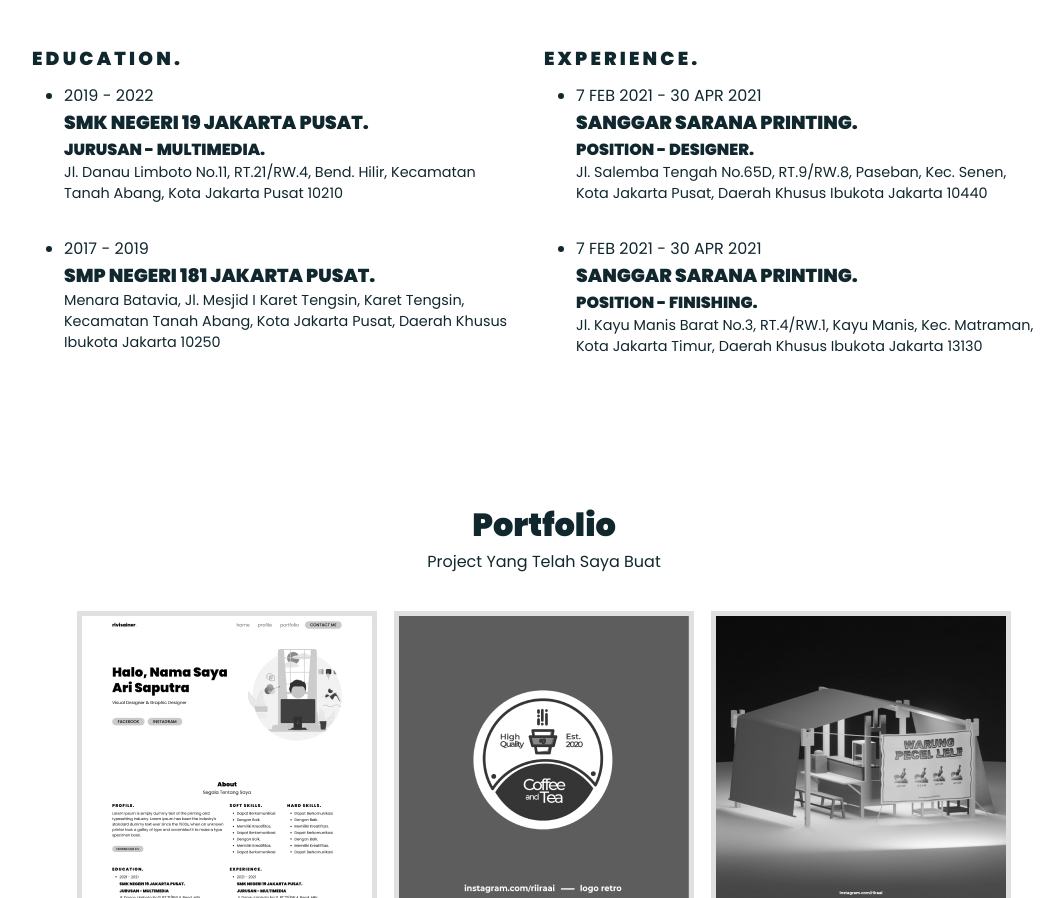
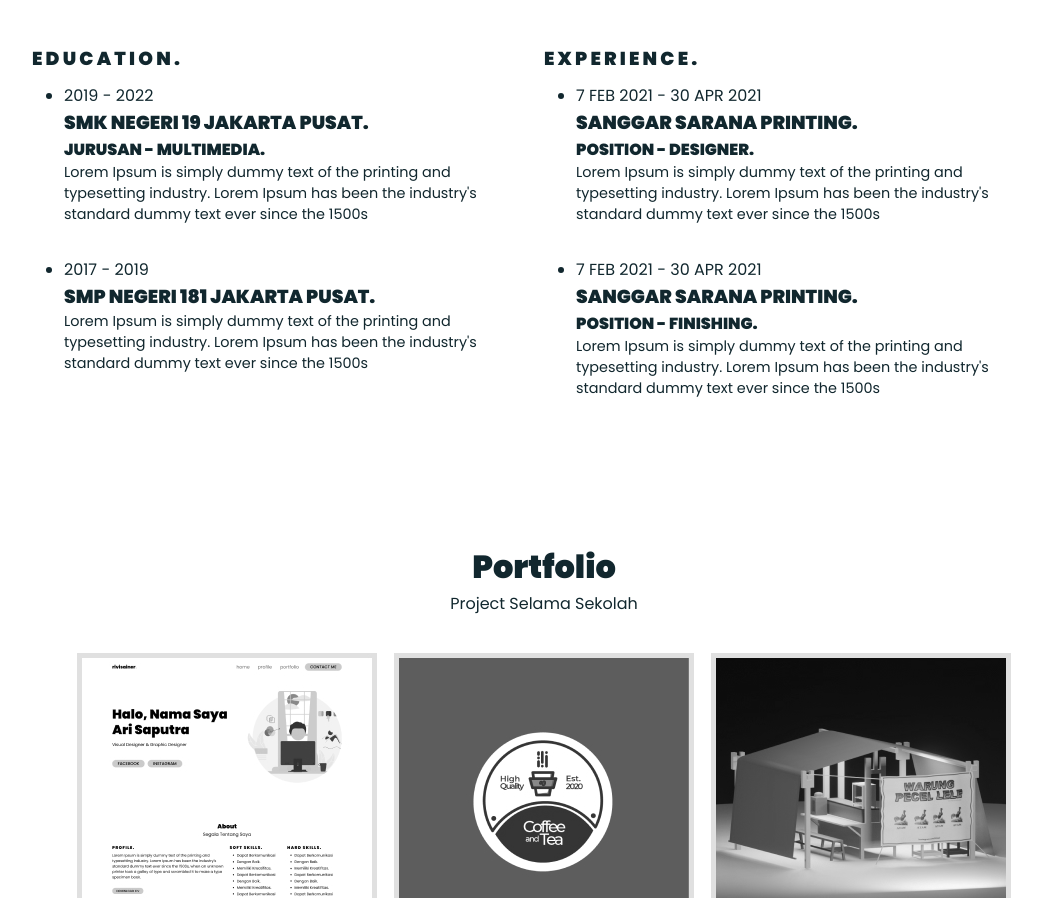
Before and after one commit to riiraai/riiraai, a plain HTML site: page index.html in a window 1280 px wide. Shown: the part 1093-1991 px from the top of the page, without its empty margins (96-1159 px from the left). Drawn offline with nearby package versions, Linux system fonts and the light colour scheme.

Commit message:
apdet gk jelas

```diff
--- a/index.html
+++ b/index.html
@@ -27,7 +27,7 @@
         <div class="main_home" id="home">
             <img src="assets/undraw_designer_re_5v95 (1).svg" alt="">
             <h1>Halo, Nama Saya<br>Ari Saputra</h1>
-            <h3>Visual Designer & Graphic Designer.</h3>
+            <h3>Visual Designer</h3>
             <div class="btn">
                 <a href="https://facebook.com/riiraai" target="_blank" class="btn_bg"><i class="fab fa-facebook"></i></a>
                 <a href="https://instagram.com/riiraai" target="_blank" class="btn_bg"><i class="fab fa-instagram"></i></a>
@@ -96,14 +96,17 @@
                                 <p>2019 - 2022</p>
                                 <h3>SMK NEGERI 19 JAKARTA PUSAT.</h3>
                                 <h4>JURUSAN - MULTIMEDIA.</h4>
-                                <p class="almt">Jl. Danau Limboto No.11, RT.21/RW.4, Bend. Hilir,
-                                    Kecamatan Tanah Abang, Kota Jakarta Pusat 10210</p>
+                                <p class="almt">Lorem Ipsum is simply dummy text of the printing and
+                                    typesetting industry. Lorem Ipsum has been the industry's
+                                    standard dummy text ever since the 1500s</p>
                             </li>
                             <!-- <span class="line"></span> -->
                             <li>
                                 <p>2017 - 2019</p>
                                 <h3>SMP NEGERI 181 JAKARTA PUSAT.</h3>
-                                <p class="almt">Menara Batavia, Jl. Mesjid I Karet Tengsin, Karet Tengsin, Kecamatan Tanah Abang, Kota Jakarta Pusat, Daerah Khusus Ibukota Jakarta 10250</p>
+                                <p class="almt">Lorem Ipsum is simply dummy text of the printing and
+                                    typesetting industry. Lorem Ipsum has been the industry's
+                                    standard dummy text ever since the 1500s</p>
                             </li>
                         </ul>
                     </div>
@@ -116,9 +119,9 @@
                                 <p>7 FEB 2021 - 30 APR 2021</p>
                                 <h3>SANGGAR SARANA PRINTING.</h3>
                                 <h4>POSITION - DESIGNER.</h4>
-                                <p class="almt">Jl. Salemba Tengah No.65D, RT.9/RW.8, Paseban,
-                                    Kec. Senen, Kota Jakarta Pusat, Daerah Khusus Ibukota Jakarta
-                                    10440
+                                <p class="almt">Lorem Ipsum is simply dummy text of the printing and
+                                    typesetting industry. Lorem Ipsum has been the industry's
+                                    standard dummy text ever since the 1500s
                                 </p>
                             </li>
                             <!-- <span class="line"></span> -->
@@ -126,9 +129,9 @@
                                 <p>7 FEB 2021 - 30 APR 2021</p>
                                 <h3>SANGGAR SARANA PRINTING.</h3>
                                 <h4>POSITION - FINISHING.</h4>
-                                <p class="almt">Jl. Kayu Manis Barat No.3, RT.4/RW.1, Kayu Manis,
-                                    Kec. Matraman, Kota Jakarta Timur, Daerah Khusus Ibukota
-                                    Jakarta 13130
+                                <p class="almt">Lorem Ipsum is simply dummy text of the printing and
+                                    typesetting industry. Lorem Ipsum has been the industry's
+                                    standard dummy text ever since the 1500s
                                 </p>
                             </li>
                         </ul>
@@ -140,7 +143,7 @@
         <div class="main_portfolio" id="portfolio">
             <div class="text-center" data-aos="fade-up">
                 <h1>Portfolio</h1>
-                <p>Project Yang Telah Saya Buat</p>
+                <p>Project Selama Sekolah</p>
             </div>
 
             <div class="portfo_image" data-aos="fade-up">
@@ -180,7 +183,7 @@
         </div>
 
         <div class="copyright"><div class="text-center">
-            <p><i>© 2021 <a href=""><b>Ari Saputra.</b></a> All Rights Reserved.</i></p>
+            <p><i>© 2021 <a href=""><b>Ari Saputra.</b></a></i> All Rights Reserved ❤️</p>
         </div>
     </div>
 </body>
```
